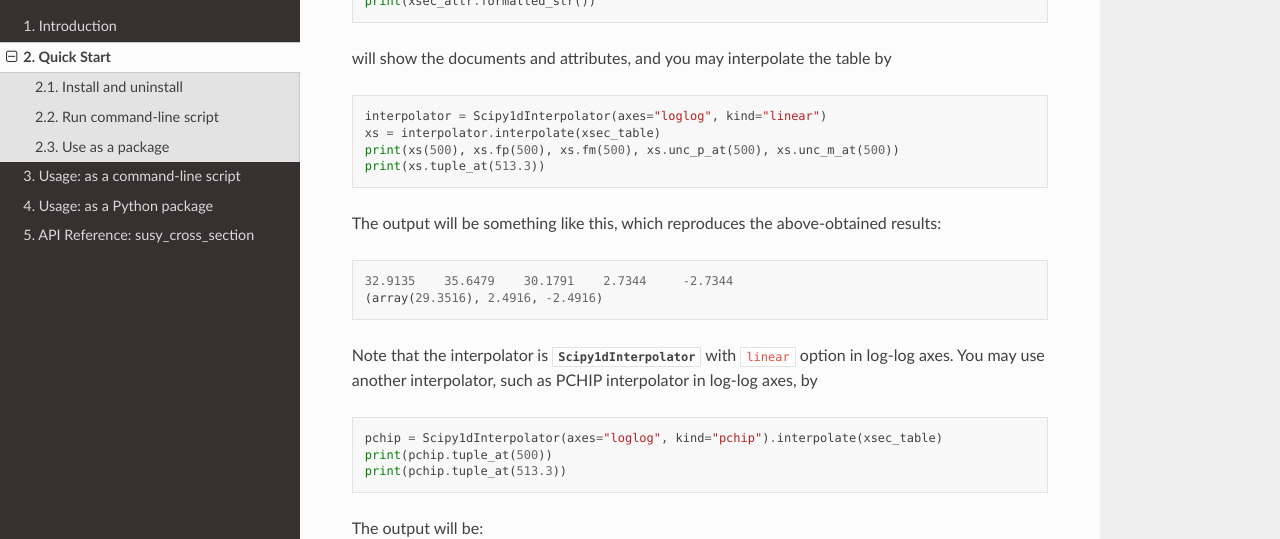
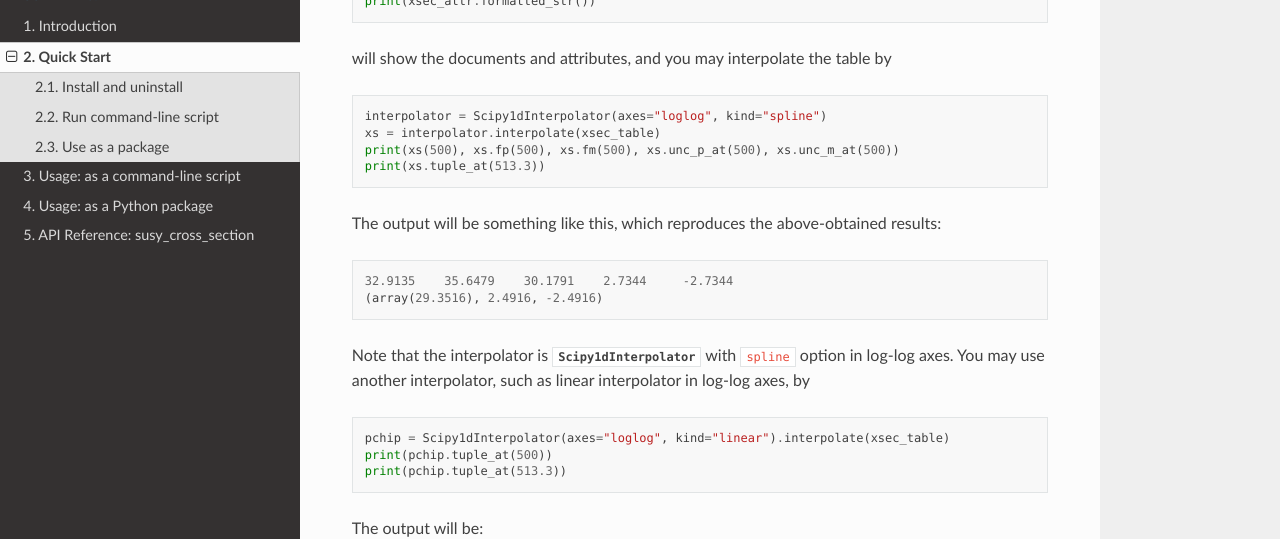
Before and after one commit to misho104/susy_cross_section, a Sphinx documentation site: the page built from docs/quick_start.rst, in a window 1280 px wide and 900 px high, scrolled down 3063 px. Shown: the part 151-690 px from the top of the window. Built offline with Sphinx 7.4.7 and the Read the Docs theme 2.0.0, drawn with Linux system fonts in a browser that asks for light colours.

Commit message:
feat: change default interpolator to spline based on validation results

```diff
--- a/docs/quick_start.rst
+++ b/docs/quick_start.rst
@@ -174,7 +174,7 @@ will show the documents and attributes, and you may interpolate the table by
 
 .. code-block:: python
 
-   interpolator = Scipy1dInterpolator(axes="loglog", kind="linear")
+   interpolator = Scipy1dInterpolator(axes="loglog", kind="spline")
    xs = interpolator.interpolate(xsec_table)
    print(xs(500), xs.fp(500), xs.fm(500), xs.unc_p_at(500), xs.unc_m_at(500))
    print(xs.tuple_at(513.3))
@@ -186,12 +186,12 @@ The output will be something like this, which reproduces the above-obtained resu
    32.9135    35.6479    30.1791    2.7344     -2.7344
    (array(29.3516), 2.4916, -2.4916)
 
-Note that the interpolator is `Scipy1dInterpolator` with ``linear`` option in log-log axes.
-You may use another interpolator, such as PCHIP interpolator in log-log axes, by
+Note that the interpolator is `Scipy1dInterpolator` with ``spline`` option in log-log axes.
+You may use another interpolator, such as linear interpolator in log-log axes, by
 
 .. code-block:: python
 
-   pchip = Scipy1dInterpolator(axes="loglog", kind="pchip").interpolate(xsec_table)
+   pchip = Scipy1dInterpolator(axes="loglog", kind="linear").interpolate(xsec_table)
    print(pchip.tuple_at(500))
    print(pchip.tuple_at(513.3))
 
--- a/docs/use_as_script.rst
+++ b/docs/use_as_script.rst
@@ -99,8 +99,7 @@ Here, the default ``xsec`` grid in the table file ``8TeV.gg`` is used.
 One can check with :ref:`show sub-command <cmd_show>` that this grid is calculated by NLL-fast collaboration at the NLO+NLL order with using MSTW2008nlo68cl as the parton distribution functions (PDFs), and thus this 12.6 fb is the NLO+NLL cross section.
 
 The value is calculated by an interpolation if necessary.
-This sub-command uses linear interpolation with all the parameters and values in logarithmic scale.
-For example, an interpolating function for one-parameter grid table is obtained as piece-wise lines in a log-log plot.
+This sub-command uses (possibly multi-dimensional) cubic spline interpolation in logarithmic scale of all the parameters and value because the interpolator tends to give the best results in validations.
 To use other interpolating methods, users have to use this package by importing it to their Python codes as explained in `Section 4`_.
 For details, confer the API document of `susy_cross_section.interp`.
 
```
Also changed, not shown: 1 other file.
